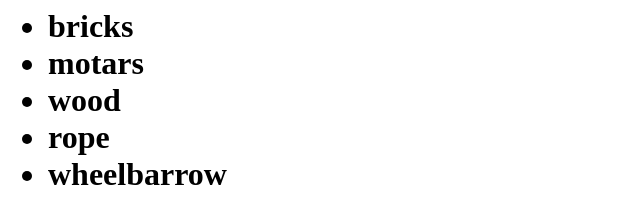
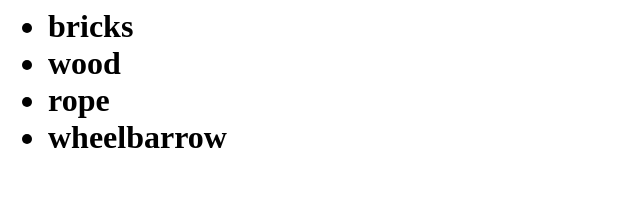
Before and after one commit to BlackRain29/newtestforGIT, a plain HTML site: page index.html in a window 1280 px wide. Shown: the whole page, without its empty margins (0-640 px from the left). Drawn offline with Linux system fonts and the light colour scheme.

Commit message:
removed motar from the list

```diff
--- a/index.html
+++ b/index.html
@@ -3,7 +3,6 @@
     <div>
       <ul>
         <li>bricks</li>
-        <li>motars</li>
         <li>wood</li>
         <li>rope</li>
         <li>wheelbarrow</li>
```
